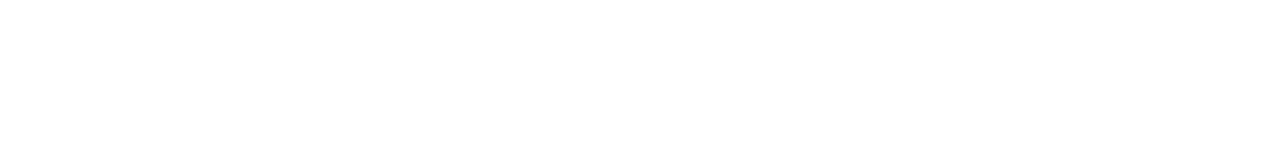
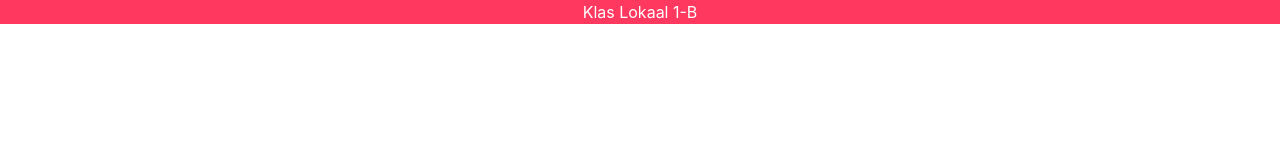
Before and after one commit to erwinsnijder/klas, a plain HTML site: page index.html in a window 1280 px wide. Drawn offline with nearby package versions, Linux system fonts and the light colour scheme.

Commit message:
Update index.html
bulma makeup

```diff
--- a/index.html
+++ b/index.html
@@ -3,8 +3,18 @@
 <html lang="en">
 <head>
   <title>klas</title>
+
+    <link rel="stylesheet" href="https://cdnjs.cloudflare.com/ajax/libs/bulma/0.7.4/css/bulma.min.css">
+    <script defer src="https://use.fontawesome.com/releases/v5.3.1/js/all.js"></script>
+  <style>
+  body {
+    text-align: center
+  }
+  </style>
   </head>
-
+  <header class="hero is-danger">
+<h1></h1>Klas Lokaal 1-B </h1>
+</header>
 <body>
 
   <script src="script.js"></script>
```
